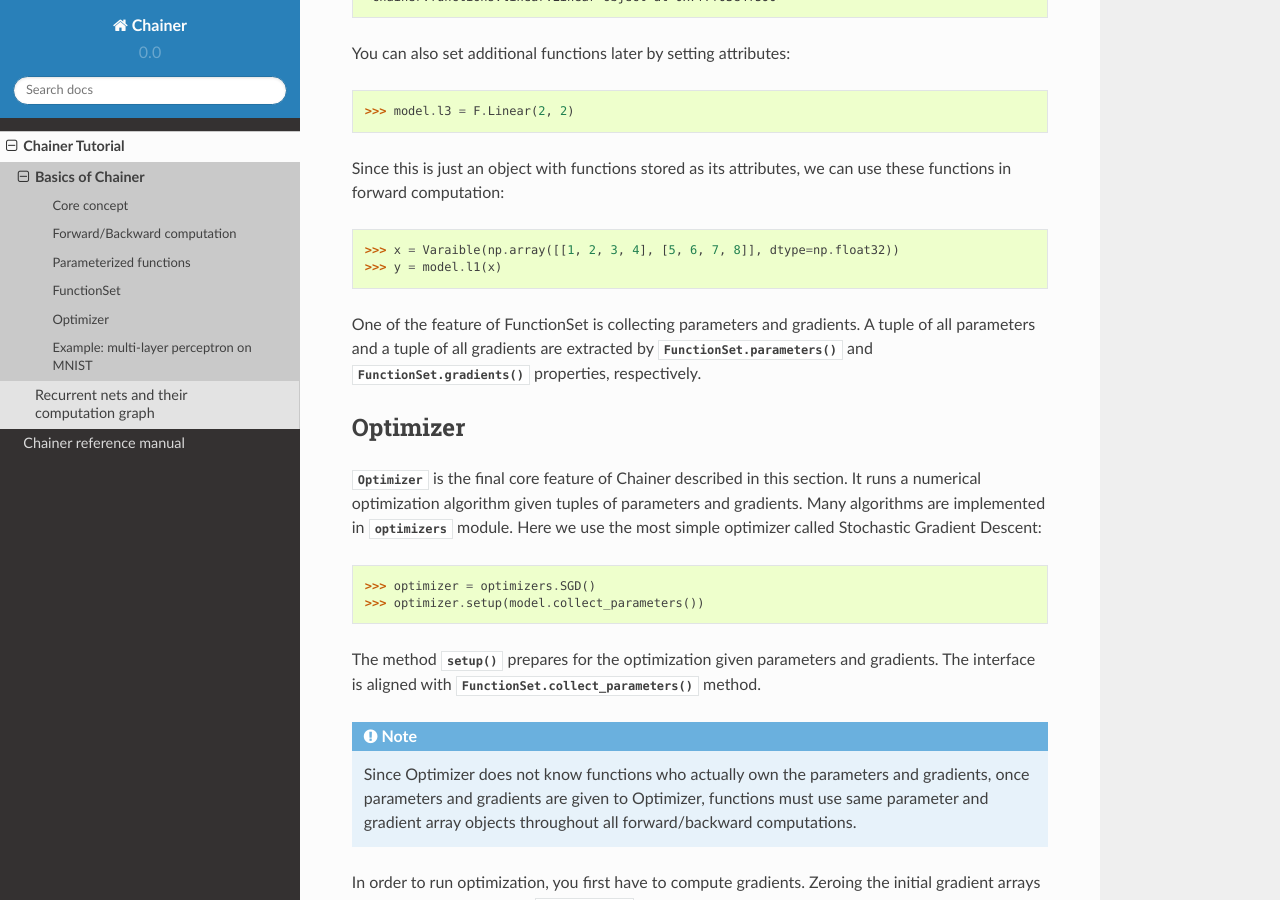
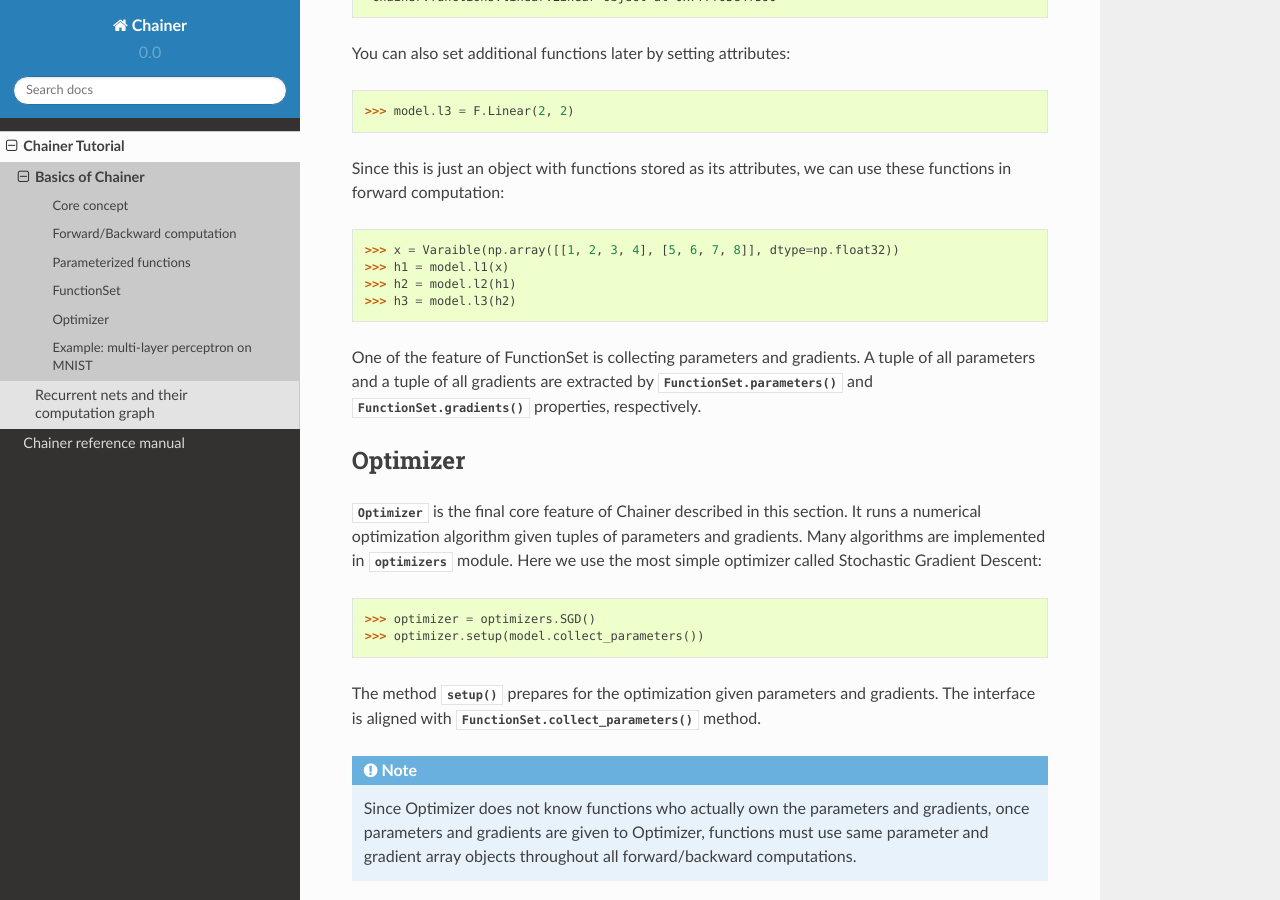
Before and after one commit to mitmul/intel-chainer, a Sphinx documentation site: the page built from docs/source/tutorial/basic.rst, in a window 1280 px wide and 900 px high, scrolled down 4854 px. Built offline with Sphinx 7.4.7 and the Read the Docs theme 2.0.0, drawn with Linux system fonts in a browser that asks for light colours.

Commit message:
Use all functions in the example

```diff
--- a/docs/source/tutorial/basic.rst
+++ b/docs/source/tutorial/basic.rst
@@ -209,7 +209,9 @@
 Since this is just an object with functions stored as its attributes, we can use these functions in forward computation::
 
   >>> x = Varaible(np.array([[1, 2, 3, 4], [5, 6, 7, 8]], dtype=np.float32))
-  >>> y = model.l1(x)
+  >>> h1 = model.l1(x)
+  >>> h2 = model.l2(h1)
+  >>> h3 = model.l3(h2)
 
 One of the feature of FunctionSet is collecting parameters and gradients.
 A tuple of all parameters and a tuple of all gradients are extracted by :func:`FunctionSet.parameters` and :func:`FunctionSet.gradients` properties, respectively.
```
